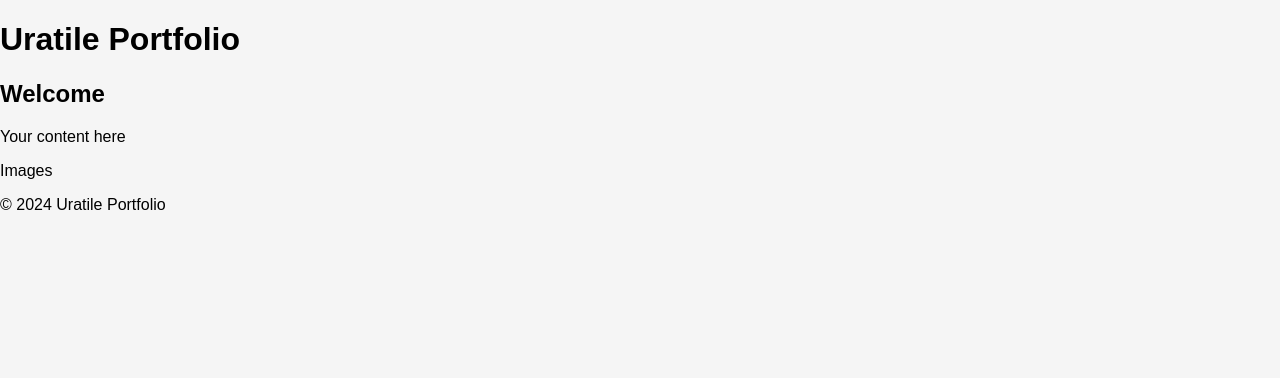
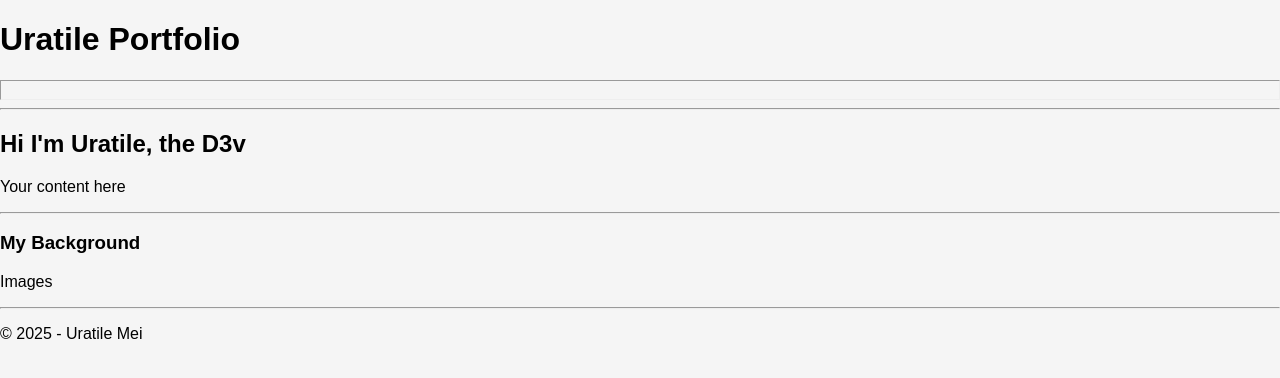
Before and after one commit to UratileMei/Uratile-Portfolio, a plain HTML site: page index.html in a window 1280 px wide. Drawn offline with Linux system fonts and the light colour scheme.

Commit message:
minor changes

```diff
--- a/index.html
+++ b/index.html
@@ -11,6 +11,10 @@
             padding: 0;
             background-color: #f5f5f5;
         }
+        .footer{
+            background-color: #6c01f7;
+
+        }
     </style>
 </head>
 <body>
@@ -18,14 +22,21 @@
         <h1>Uratile Portfolio</h1>
     </header>
     <main>
+        <hr size="20">
+        <hr>
         <section>
-            <h2>Welcome</h2>
+            <h2>Hi I'm Uratile, the D3v</h2>
             <p>Your content here</p>
+        </section>
+        <hr>
+        <section>
+            <h3>My Background</h3>
             <p>Images</p>
         </section>
+        <hr>
     </main>
     <footer>
-        <p>&copy; 2024 Uratile Portfolio</p>
+        <p>&copy; 2025 - Uratile Mei</p>
     </footer>
 </body>
 </html>
```
